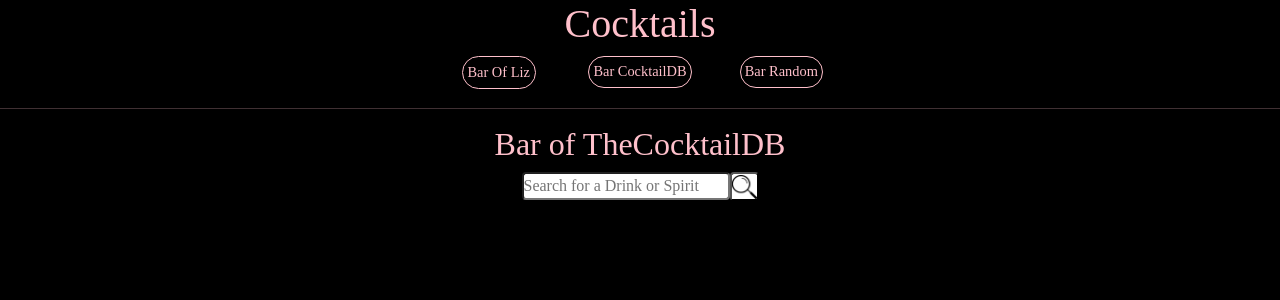
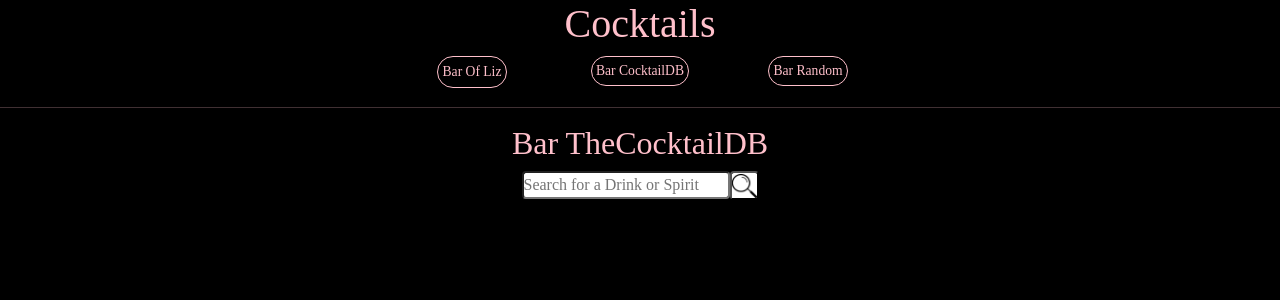
Before and after one commit to ESedrak/cocktail-list, a React (Create React App) app: page /more in a window 1280 px wide. Shown: the top 300 px of the page. Built offline with nearby package versions, Linux system fonts and the light colour scheme; no server answers; a web font is replaced by a local one.

Commit message:
slight font changes

```diff
--- a/src/App.css
+++ b/src/App.css
@@ -6,9 +6,9 @@
 }
 
 .App-nav {
-  max-width: 25rem;
+  max-width: 30rem;
   margin: 0 auto;
-  font-size: 0.9rem;
+  font-size: 0.85rem;
 }
 
 /* My cocktail's - Bar of Liz */
--- a/src/barOfCocktailDb/CocktailDb.js
+++ b/src/barOfCocktailDb/CocktailDb.js
@@ -37,7 +37,7 @@ const CocktailDb = (props) => {
   if (loaded) {
     return (
       <div className="CocktailDb">
-        <h2 className="CocktailDb-heading">Bar of TheCocktailDB</h2>
+        <h2 className="CocktailDb-heading">Bar TheCocktailDB</h2>
         <form onSubmit={handleSearch}>
           <input
             type="search"
```
